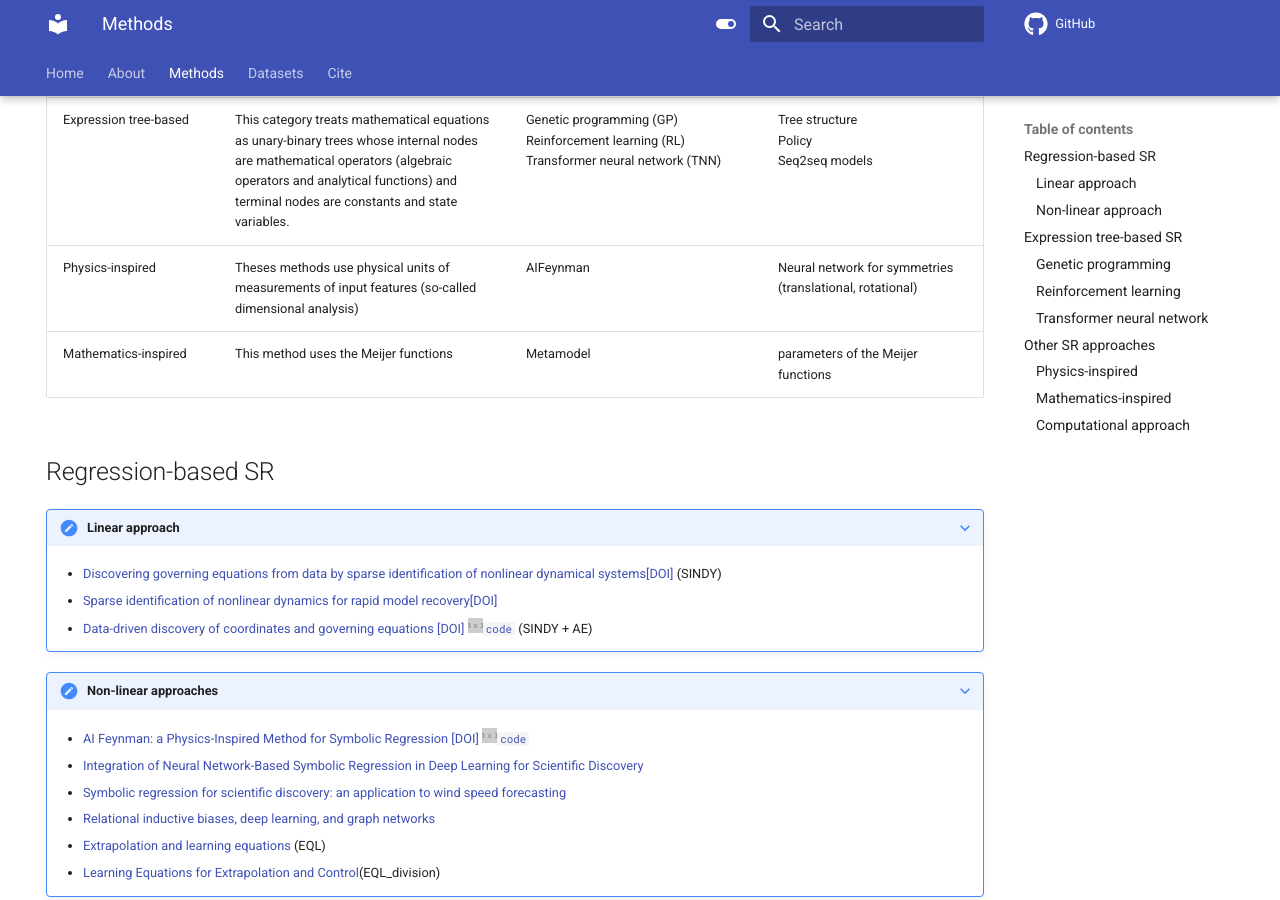
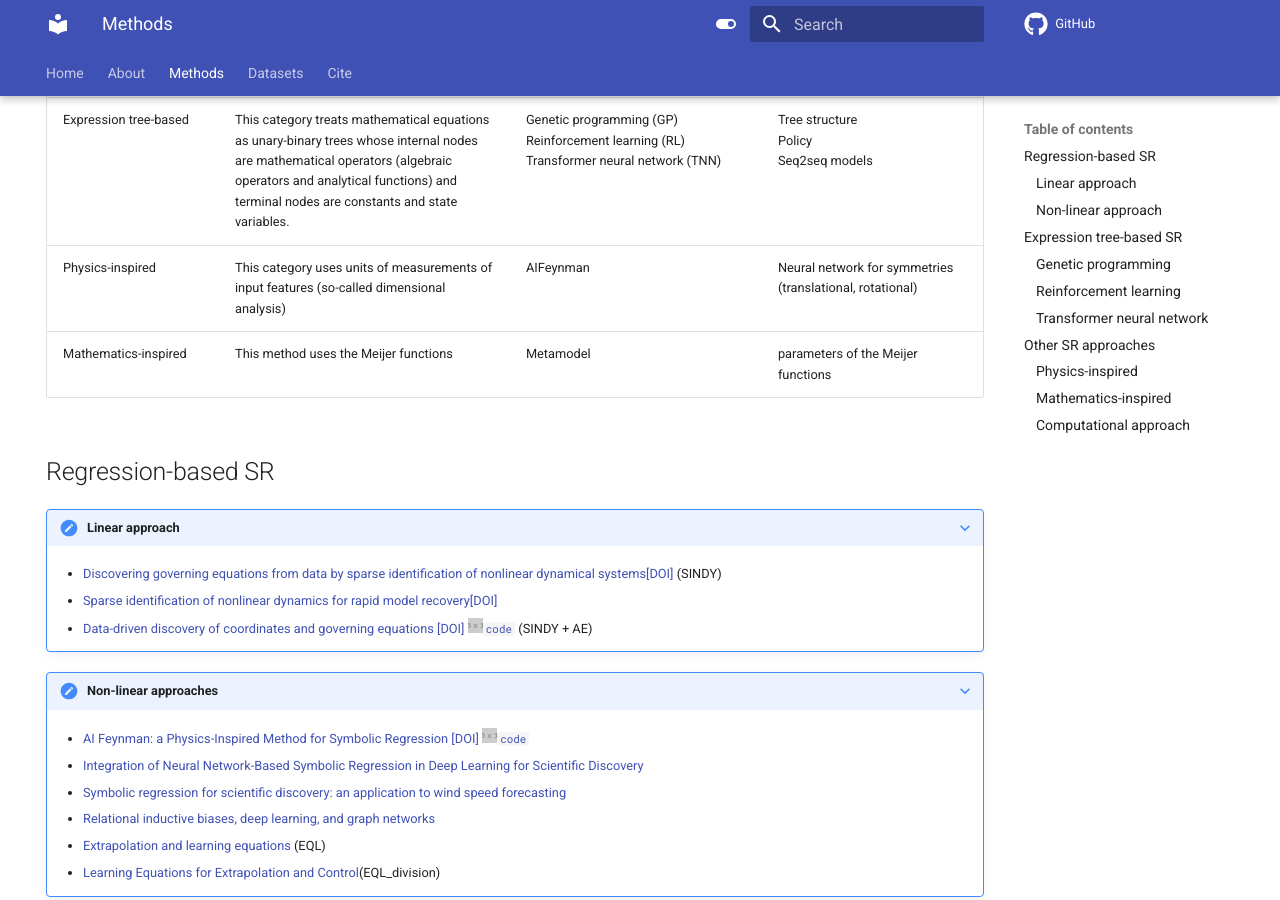
Before and after one commit to nmakke/SR-LivingReview, an MkDocs documentation site: the page built from docs/methods.md, in a window 1280 px wide and 900 px high, scrolled down 391 px. Built offline with MkDocs 1.6.1 and Material for MkDocs 9.7.7, drawn with Linux system fonts in a browser that asks for light colours; comment, search, counter and statistics services are not loaded.

Commit message:
Update methods.md

```diff
--- a/docs/methods.md
+++ b/docs/methods.md
@@ -14,7 +14,7 @@ Below you find the list of SR methods for each category.
 | ---- | ------- | --- | --- |
 | Regression-based | This category assumes a predefined model structure and learns only parameters. The linear approach formulates the SR problem as a system of linear equations, whereas the non-linear approach relies on multi-layer perceptron (MLP) to solve it. | Linear SR (sparse regression) <br> Non-linear SR | System of linear equations <br> Deep Neural Network (DNN) |
 | Expression tree-based | This category treats mathematical equations as unary-binary trees whose internal nodes are mathematical operators (algebraic operators and  analytical functions) and terminal nodes are constants and state variables. | Genetic programming (GP) <br> Reinforcement learning (RL) <br> Transformer neural network (TNN) | Tree structure <br> Policy <br> Seq2seq models |
-| Physics-inspired | Theses methods use physical units of measurements of input features (so-called dimensional analysis) | AIFeynman | Neural network for symmetries (translational, rotational) |
+| Physics-inspired | This category uses units of measurements of input features (so-called dimensional analysis) | AIFeynman | Neural network for symmetries (translational, rotational) |
 | Mathematics-inspired| This method uses the Meijer functions | Metamodel | parameters of the Meijer functions |
 
 ## Regression-based SR
```
